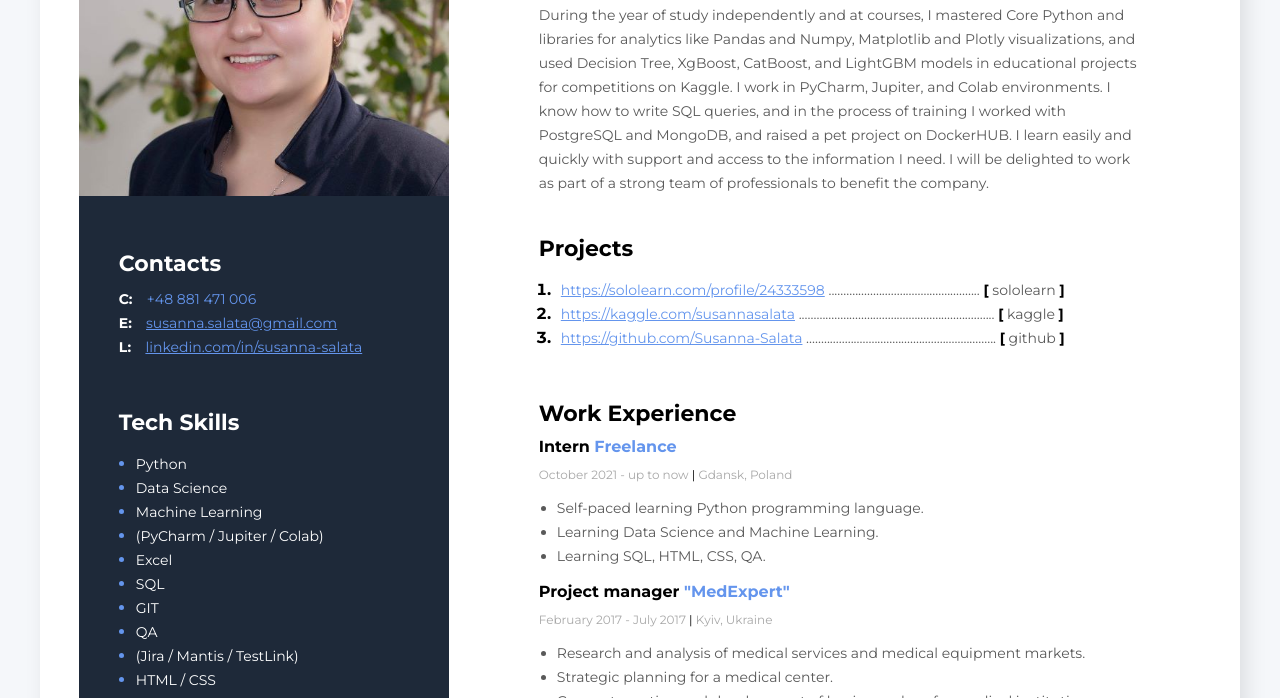
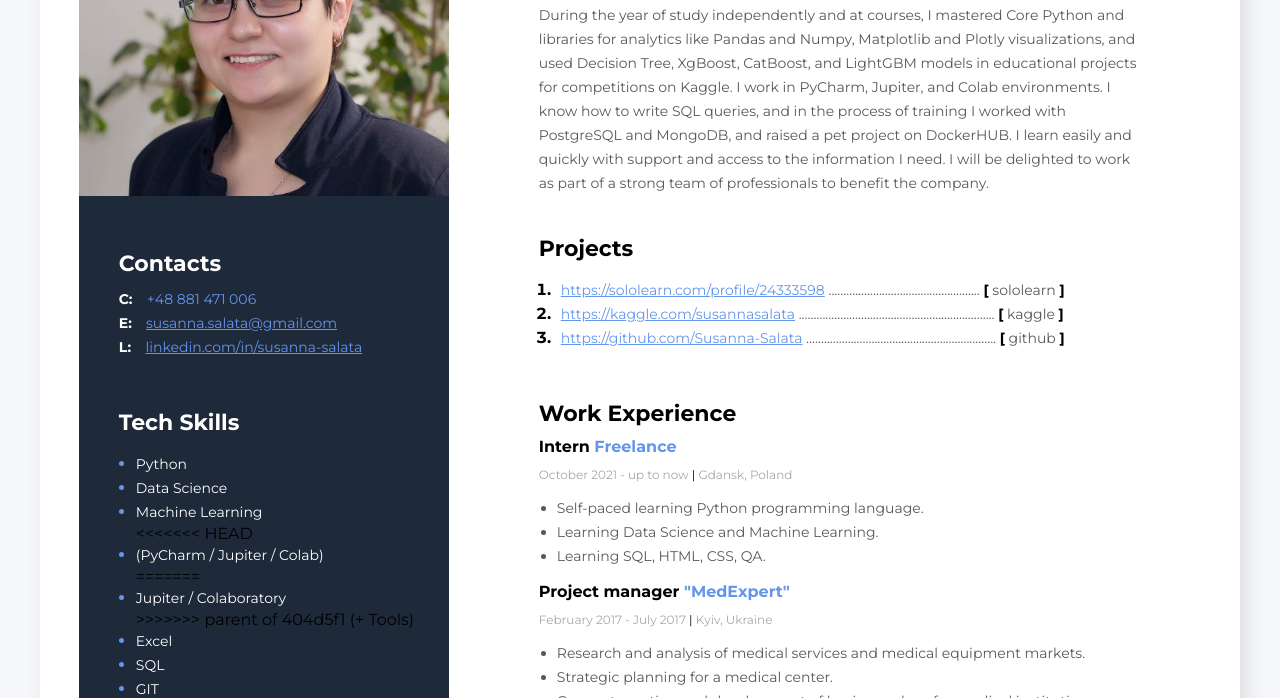
Before and after one commit to Susanna-Salata/my-cv, a plain HTML site: page index.html in a window 1280 px wide. Shown: the part 254-952 px from the top of the page. Drawn offline with Linux system fonts and the light colour scheme.

Commit message:
Revert "+ Tools"
This reverts commit 404d5f148165489d08b3507343254225763d7f1a.

```diff
--- a/index.html
+++ b/index.html
@@ -219,12 +219,16 @@
                     <li class="tech-skills-item"> <span class="tech-skills-item-text"> Python</span></li>
                     <li class="tech-skills-item"> <span class="tech-skills-item-text"> Data Science</span></li>
                     <li class="tech-skills-item"> <span class="tech-skills-item-text"> Machine Learning</span></li>
+<<<<<<< HEAD
                     <li class="tech-skills-item"> <span class="tech-skills-item-text"> (PyCharm / Jupiter / Colab)</span></li>
+=======
+                    <li class="tech-skills-item"> <span class="tech-skills-item-text"> Jupiter / Colaboratory</span></li>
+>>>>>>> parent of 404d5f1 (+ Tools)
                     <li class="tech-skills-item"> <span class="tech-skills-item-text"> Excel</span></li>
                     <li class="tech-skills-item"> <span class="tech-skills-item-text"> SQL</span></li>
                     <li class="tech-skills-item"> <span class="tech-skills-item-text"> GIT</span></li>
                     <li class="tech-skills-item"> <span class="tech-skills-item-text"> QA</span></li>
-                    <li class="tech-skills-item"> <span class="tech-skills-item-text"> (Jira / Mantis / TestLink)</span></li>
+                    <li class="tech-skills-item"> <span class="tech-skills-item-text"> Jira / Mantis / TestLink</span></li>
                     <li class="tech-skills-item"> <span class="tech-skills-item-text"> HTML / CSS </span></li>
 
                 </ul>
```
